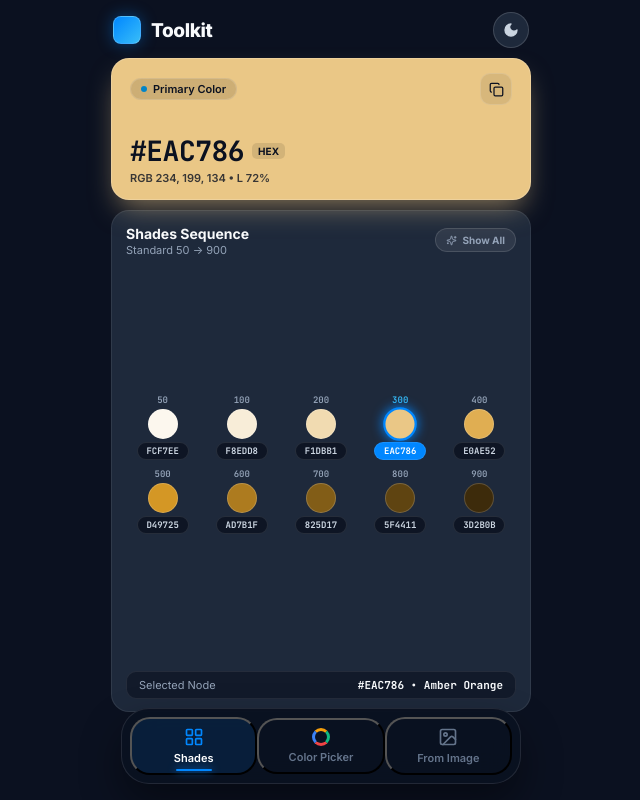
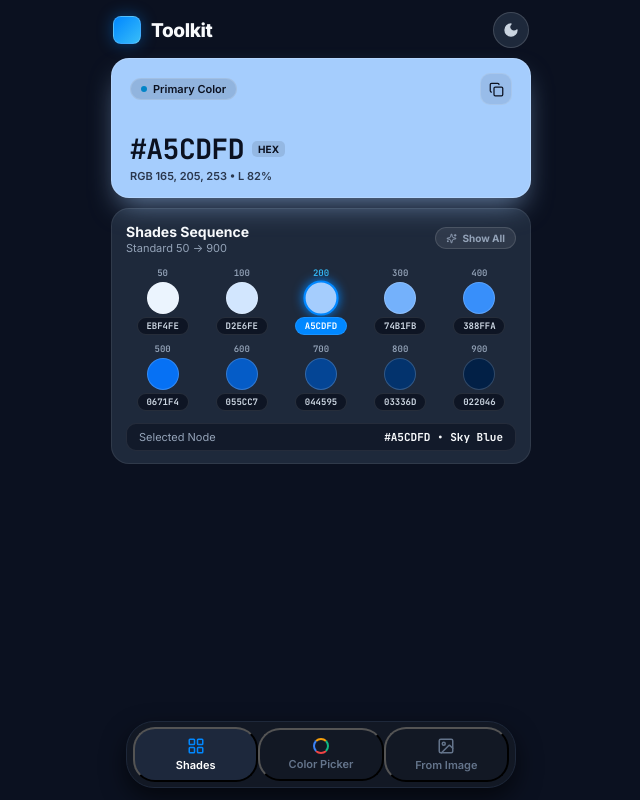
Before and after one commit to shadow7218/Toolkit, a Next.js app: page / in a window 1280 px wide. Shown: the whole page, without its empty margins (319-959 px from the left). Built offline with nearby package versions, Linux system fonts and the light colour scheme.

Commit message:
Update color values and layout adjustments

```diff
--- a/app/page.tsx
+++ b/app/page.tsx
@@ -11,7 +11,6 @@ import {
   Upload,
   Pin,
   Sparkles,
-  ChevronRight,
 } from "lucide-react";
 
 // --- Color Helpers ---
@@ -77,7 +76,7 @@ const standardLuminances = [96, 91, 82, 72, 60, 49, 40, 30, 22, 14, 8];
 export default function ToolkitApp() {
   const [activeTab, setActiveTab] = useState<"shades" | "picker" | "image">("shades");
   const [isDark, setIsDark] = useState<boolean>(true);
-  const [activeHex, setActiveHex] = useState<string>("#EAC786");
+  const [activeHex, setActiveHex] = useState<string>("#A5CDFD");
   const [copiedKey, setCopiedKey] = useState<string | null>(null);
   const [showAllShades, setShowAllShades] = useState<boolean>(false);
 
@@ -92,7 +91,7 @@ export default function ToolkitApp() {
   const [imageSrc, setImageSrc] = useState<string | null>(null);
   const [pickerPos, setPickerPos] = useState<{ x: number; y: number } | null>(null);
   const [magnifierData, setMagnifierData] = useState<string | null>(null);
-  const [pinnedColors, setPinnedColors] = useState<string[]>(["#EAC786", "#0087FF", "#10B981"]);
+  const [pinnedColors, setPinnedColors] = useState<string[]>(["#A5CDFD", "#0087FF", "#10B981"]);
 
   const canvasRef = useRef<HTMLCanvasElement | null>(null);
   const wheelCanvasRef = useRef<HTMLCanvasElement | null>(null);
@@ -110,7 +109,6 @@ export default function ToolkitApp() {
     };
   });
 
-  // Filter: Default shows 50 to 900 without scrolling. "showAllShades" shows all steps including 950
   const displayedShades = showAllShades
     ? fullShades
     : fullShades.filter((s) => s.weight !== "950");
@@ -158,7 +156,6 @@ export default function ToolkitApp() {
       ctx.fill();
     }
 
-    // Inner cutout
     ctx.beginPath();
     ctx.arc(center, center, radius * 0.55, 0, Math.PI * 2);
     ctx.fillStyle = isDark ? "#1E293B" : "#FFFFFF";
@@ -256,19 +253,17 @@ export default function ToolkitApp() {
   return (
     <div
       style={{
-        height: "100dvh",
-        maxHeight: "100dvh",
+        minHeight: "100dvh",
         backgroundColor: isDark ? "#0B1120" : "#F8FAFC",
         color: isDark ? "#F8FAFC" : "#0F172A",
-        padding: "12px 16px 88px 16px",
+        padding: "12px 16px 82px 16px",
         display: "flex",
         flexDirection: "column",
         justifyContent: "space-between",
         boxSizing: "border-box",
-        overflow: "hidden",
       }}
     >
-      <div style={{ width: "100%", maxWidth: "420px", margin: "0 auto", display: "flex", flexDirection: "column", gap: "10px", flex: 1, minHeight: 0 }}>
+      <div style={{ width: "100%", maxWidth: "420px", margin: "0 auto", display: "flex", flexDirection: "column", gap: "10px" }}>
 
         {/* Top Header */}
         <header style={{ display: "flex", alignItems: "center", justifyContent: "space-between", padding: "0 2px" }}>
@@ -311,8 +306,7 @@ export default function ToolkitApp() {
             width: "100%",
             borderRadius: "18px",
             padding: "14px 18px",
-            height: "142px",
-            minHeight: "142px",
+            height: "140px",
             display: "flex",
             flexDirection: "column",
             justifyContent: "space-between",
@@ -322,7 +316,6 @@ export default function ToolkitApp() {
             transition: "background-color 0.2s ease",
           }}
         >
-          {/* Card Top Row */}
           <div style={{ display: "flex", alignItems: "center", justifyContent: "space-between" }}>
             <div
               style={{
@@ -332,7 +325,6 @@ export default function ToolkitApp() {
                 padding: "3px 10px",
                 borderRadius: "9999px",
                 backgroundColor: isLight ? "rgba(0,0,0,0.12)" : "rgba(255,255,255,0.18)",
-                backdropFilter: "blur(8px)",
                 border: "1px solid rgba(255, 255, 255, 0.15)",
               }}
             >
@@ -358,7 +350,6 @@ export default function ToolkitApp() {
             </button>
           </div>
 
-          {/* Card Bottom Row */}
           <div>
             <div style={{ display: "flex", alignItems: "center", gap: "8px" }}>
               <span className="mono" style={{ fontSize: "28px", fontWeight: "800", letterSpacing: "-0.5px", color: textColor }}>
@@ -383,7 +374,7 @@ export default function ToolkitApp() {
           </div>
         </div>
 
-        {/* Tab 1: ALL SHADES (Default First Tab, No Scroll) */}
+        {/* Tab 1: COMPACT FIT SHADES BOX (Expands smoothly on Show All) */}
         {activeTab === "shades" && (
           <div
             style={{
@@ -391,29 +382,28 @@ export default function ToolkitApp() {
               border: "1px solid rgba(255, 255, 255, 0.08)",
               borderRadius: "18px",
               padding: "12px 14px",
-              flex: 1,
               display: "flex",
               flexDirection: "column",
-              justifyContent: "space-between",
+              gap: "8px",
+              transition: "all 0.25s ease-out",
             }}
           >
-            {/* Header with Logo Toggle Button for 50-900 / All Steps */}
+            {/* Header with Dynamic Expand/Shrink Button */}
             <div style={{ display: "flex", alignItems: "center", justifyContent: "space-between" }}>
               <div>
                 <span style={{ fontSize: "14px", fontWeight: "700" }}>Shades Sequence</span>
                 <span style={{ fontSize: "11px", color: "#94A3B8", display: "block" }}>
-                  {showAllShades ? "All 11 Spectrum Steps" : "Standard 50 → 900"}
+                  {showAllShades ? "11 Steps • Full Spectrum" : "Standard 50 → 900"}
                 </span>
               </div>
 
-              {/* Logo / Toggle Button */}
               <button
                 onClick={() => setShowAllShades(!showAllShades)}
                 style={{
                   display: "flex",
                   alignItems: "center",
                   gap: "5px",
-                  padding: "5px 10px",
+                  padding: "4px 10px",
                   borderRadius: "9999px",
                   backgroundColor: showAllShades ? "#0087FF" : "rgba(255, 255, 255, 0.08)",
                   color: showAllShades ? "#FFFFFF" : "#94A3B8",
@@ -423,15 +413,15 @@ export default function ToolkitApp() {
                 }}
               >
                 <Sparkles size={11} />
-                <span>{showAllShades ? "Show 50-900" : "Show All"}</span>
+                <span>{showAllShades ? "Collapse" : "Show All"}</span>
               </button>
             </div>
 
-            {/* Zero-Scroll Balanced Grid Container */}
+            {/* Tight Swatches Container with Zero Empty Space */}
             <div
               style={{
                 display: "grid",
-                gridTemplateColumns: `repeat(${displayedShades.length > 8 ? 5 : 4}, 1fr)`,
+                gridTemplateColumns: "repeat(5, 1fr)",
                 gap: "8px 6px",
                 width: "100%",
                 alignItems: "center",
@@ -458,21 +448,19 @@ export default function ToolkitApp() {
                       {s.weight}
                     </span>
 
-                    {/* Circular Swatch Node with 1px stroke */}
                     <div
                       style={{
-                        width: "30px",
-                        height: "30px",
+                        width: "32px",
+                        height: "32px",
                         borderRadius: "50%",
                         backgroundColor: s.hex,
                         border: isSelected ? "2.5px solid #0087FF" : "1px solid rgba(255, 255, 255, 0.18)",
                         boxShadow: isSelected ? "0 0 10px #0087FF" : "none",
-                        transform: isSelected ? "scale(1.12)" : "scale(1)",
+                        transform: isSelected ? "scale(1.1)" : "scale(1)",
                         transition: "transform 0.15s ease",
                       }}
                     />
 
-                    {/* Pill Hex Capsule */}
                     <button
                       onClick={(e) => {
                         e.stopPropagation();
@@ -499,7 +487,7 @@ export default function ToolkitApp() {
               })}
             </div>
 
-            {/* Selected Shade Inspector Footer */}
+            {/* Tight Inspector Footer */}
             <div
               style={{
                 padding: "6px 12px",
@@ -520,22 +508,20 @@ export default function ToolkitApp() {
           </div>
         )}
 
-        {/* Tab 2: Circular Color Wheel Picker */}
+        {/* Tab 2: Color Wheel */}
         {activeTab === "picker" && (
           <div
             style={{
               backgroundColor: isDark ? "#1E293B" : "#FFFFFF",
               border: "1px solid rgba(255, 255, 255, 0.08)",
               borderRadius: "18px",
-              padding: "12px 16px",
-              flex: 1,
+              padding: "14px 16px",
               display: "flex",
               flexDirection: "column",
-              justifyContent: "space-between",
+              gap: "12px",
               alignItems: "center",
             }}
           >
-            {/* Round & Centered Color Wheel */}
             <div style={{ position: "relative", width: "136px", height: "136px", display: "flex", alignItems: "center", justifyContent: "center" }}>
               <canvas
                 ref={wheelCanvasRef}
@@ -558,7 +544,6 @@ export default function ToolkitApp() {
               />
             </div>
 
-            {/* Sliders */}
             <div style={{ width: "100%", display: "flex", flexDirection: "column", gap: "6px" }}>
               <div style={{ display: "flex", alignItems: "center", justifyContent: "space-between", fontSize: "11px", color: "#94A3B8" }}>
                 <span>Lightness</span>
@@ -587,7 +572,6 @@ export default function ToolkitApp() {
               />
             </div>
 
-            {/* Family & Hex Info */}
             <div
               style={{
                 width: "100%",
@@ -602,7 +586,7 @@ export default function ToolkitApp() {
             >
               <div>
                 <span style={{ fontSize: "12px", fontWeight: "700" }}>{colorName}</span>
-                <span style={{ fontSize: "10px", color: "#94A3B8", display: "block" }}>Dominant Family</span>
+                <span style={{ fontSize: "10px", color: "#94A3B8", display: "block" }}>Family</span>
               </div>
               <span className="mono" style={{ fontSize: "12px", fontWeight: "700", color: "#38BDF8" }}>
                 {activeHex}
@@ -611,7 +595,7 @@ export default function ToolkitApp() {
           </div>
         )}
 
-        {/* Tab 3: Eyedropper with Real Magnifier Bubble */}
+        {/* Tab 3: Eyedropper */}
         {activeTab === "image" && (
           <div
             style={{
@@ -619,10 +603,9 @@ export default function ToolkitApp() {
               border: "1px solid rgba(255, 255, 255, 0.08)",
               borderRadius: "18px",
               padding: "12px 14px",
-              flex: 1,
               display: "flex",
               flexDirection: "column",
-              justifyContent: "space-between",
+              gap: "10px",
             }}
           >
             <div style={{ display: "flex", alignItems: "center", justifyContent: "space-between" }}>
@@ -726,7 +709,6 @@ export default function ToolkitApp() {
               </div>
             )}
 
-            {/* Pinned Swatches */}
             <div style={{ display: "flex", alignItems: "center", justifyContent: "space-between" }}>
               <div style={{ display: "flex", alignItems: "center", gap: "8px" }}>
                 <span style={{ fontSize: "11px", color: "#94A3B8" }}>Pinned:</span>
@@ -774,135 +756,94 @@ export default function ToolkitApp() {
         )}
       </div>
 
-      {/* Sleek Bottom Dock (Shades First, Original Layout) */}
+      {/* SOLID FUSION BOTTOM BAR (No Liquid Glass) */}
       <nav
         style={{
           position: "fixed",
-          bottom: "16px",
+          bottom: "12px",
           left: "50%",
           transform: "translateX(-50%)",
-          width: "calc(100% - 32px)",
-          maxWidth: "400px",
-          backgroundColor: isDark ? "rgba(10, 18, 32, 0.94)" : "rgba(255, 255, 255, 0.94)",
-          backdropFilter: "blur(20px)",
-          WebkitBackdropFilter: "blur(20px)",
-          border: isDark ? "1px solid rgba(255, 255, 255, 0.1)" : "1px solid rgba(0, 0, 0, 0.08)",
+          width: "calc(100% - 24px)",
+          maxWidth: "390px",
+          backgroundColor: isDark ? "#121824" : "#FFFFFF",
+          border: isDark ? "1px solid #1E283A" : "1px solid rgba(0, 0, 0, 0.08)",
           borderRadius: "28px",
-          padding: "8px",
+          padding: "5px 6px",
           display: "flex",
           alignItems: "center",
           justifyContent: "space-between",
-          boxShadow: "0 20px 40px rgba(0, 0, 0, 0.4)",
+          boxShadow: "0 10px 25px rgba(0, 0, 0, 0.6)",
           zIndex: 100,
         }}
       >
-        {/* 1st Tab: Shades */}
+        {/* 1. Shades */}
         <button
           onClick={() => setActiveTab("shades")}
           style={{
-            position: "relative",
             flex: 1,
             padding: "8px 0",
             display: "flex",
             flexDirection: "column",
             alignItems: "center",
-            gap: "4px",
-            borderRadius: "20px",
-            backgroundColor: activeTab === "shades" ? "rgba(0, 135, 255, 0.12)" : "transparent",
+            gap: "3px",
+            borderRadius: "22px",
+            backgroundColor: activeTab === "shades" ? (isDark ? "#1D283C" : "#E2E8F0") : "transparent",
             color: activeTab === "shades" ? (isDark ? "#FFFFFF" : "#0F172A") : isDark ? "#64748B" : "#94A3B8",
+            transition: "background-color 0.15s ease",
           }}
         >
-          <LayoutGrid size={20} color={activeTab === "shades" ? "#0087FF" : "currentColor"} />
+          <LayoutGrid size={18} color={activeTab === "shades" ? "#0087FF" : "currentColor"} />
           <span style={{ fontSize: "11px", fontWeight: "600" }}>Shades</span>
-          {activeTab === "shades" && (
-            <div
-              style={{
-                position: "absolute",
-                bottom: "2px",
-                width: "36px",
-                height: "2px",
-                borderRadius: "9999px",
-                backgroundColor: "#0087FF",
-                boxShadow: "0 0 8px #0087FF",
-              }}
-            />
-          )}
         </button>
 
-        {/* 2nd Tab: Color Picker */}
+        {/* 2. Color Picker */}
         <button
           onClick={() => setActiveTab("picker")}
           style={{
-            position: "relative",
             flex: 1,
             padding: "8px 0",
             display: "flex",
             flexDirection: "column",
             alignItems: "center",
-            gap: "4px",
-            borderRadius: "20px",
-            backgroundColor: activeTab === "picker" ? "rgba(0, 135, 255, 0.12)" : "transparent",
+            gap: "3px",
+            borderRadius: "22px",
+            backgroundColor: activeTab === "picker" ? (isDark ? "#1D283C" : "#E2E8F0") : "transparent",
             color: activeTab === "picker" ? (isDark ? "#FFFFFF" : "#0F172A") : isDark ? "#64748B" : "#94A3B8",
+            transition: "background-color 0.15s ease",
           }}
         >
           <div
             style={{
-              width: "18px",
-              height: "18px",
+              width: "16px",
+              height: "16px",
               borderRadius: "50%",
-              border: "3px solid #3B82F6",
+              border: "2.5px solid #3B82F6",
               borderTopColor: "#F59E0B",
               borderRightColor: "#10B981",
               borderBottomColor: "#EF4444",
             }}
           />
           <span style={{ fontSize: "11px", fontWeight: "600" }}>Color Picker</span>
-          {activeTab === "picker" && (
-            <div
-              style={{
-                position: "absolute",
-                bottom: "2px",
-                width: "36px",
-                height: "2px",
-                borderRadius: "9999px",
-                backgroundColor: "#0087FF",
-                boxShadow: "0 0 8px #0087FF",
-              }}
-            />
-          )}
         </button>
 
-        {/* 3rd Tab: From Image */}
+        {/* 3. From Image */}
         <button
           onClick={() => setActiveTab("image")}
           style={{
-            position: "relative",
             flex: 1,
             padding: "8px 0",
             display: "flex",
             flexDirection: "column",
             alignItems: "center",
-            gap: "4px",
-            borderRadius: "20px",
-            backgroundColor: activeTab === "image" ? "rgba(0, 135, 255, 0.12)" : "transparent",
+            gap: "3px",
+            borderRadius: "22px",
+            backgroundColor: activeTab === "image" ? (isDark ? "#1D283C" : "#E2E8F0") : "transparent",
             color: activeTab === "image" ? (isDark ? "#FFFFFF" : "#0F172A") : isDark ? "#64748B" : "#94A3B8",
+            transition: "background-color 0.15s ease",
           }}
         >
-          <ImageIcon size={20} color={activeTab === "image" ? "#0087FF" : "currentColor"} />
+          <ImageIcon size={18} color={activeTab === "image" ? "#0087FF" : "currentColor"} />
           <span style={{ fontSize: "11px", fontWeight: "600" }}>From Image</span>
-          {activeTab === "image" && (
-            <div
-              style={{
-                position: "absolute",
-                bottom: "2px",
-                width: "36px",
-                height: "2px",
-                borderRadius: "9999px",
-                backgroundColor: "#0087FF",
-                boxShadow: "0 0 8px #0087FF",
-              }}
-            />
-          )}
         </button>
       </nav>
     </div>
```
